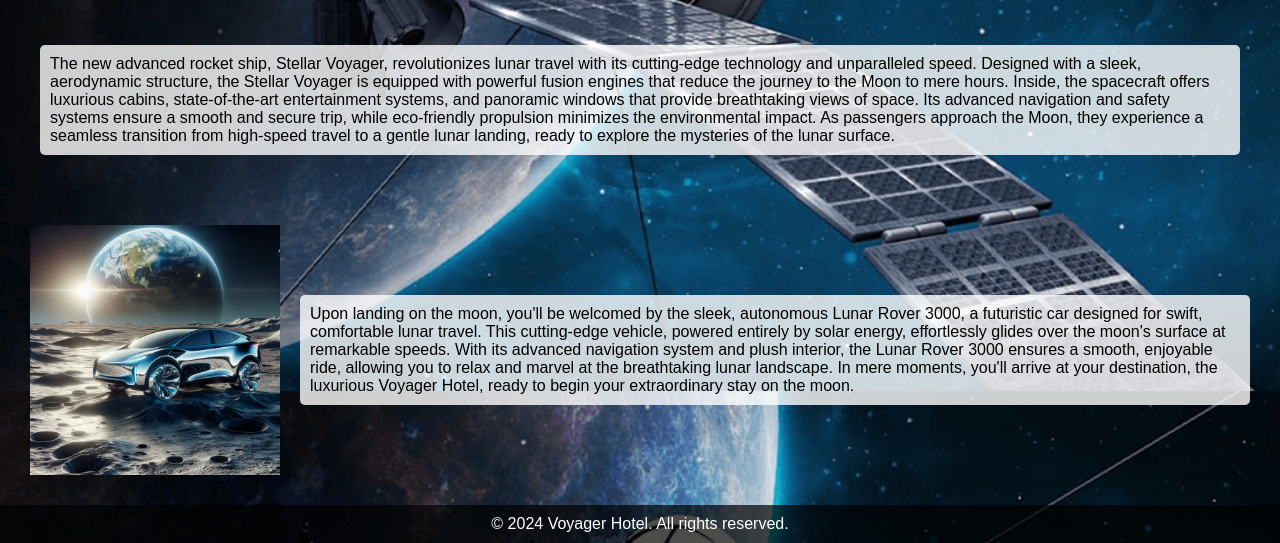
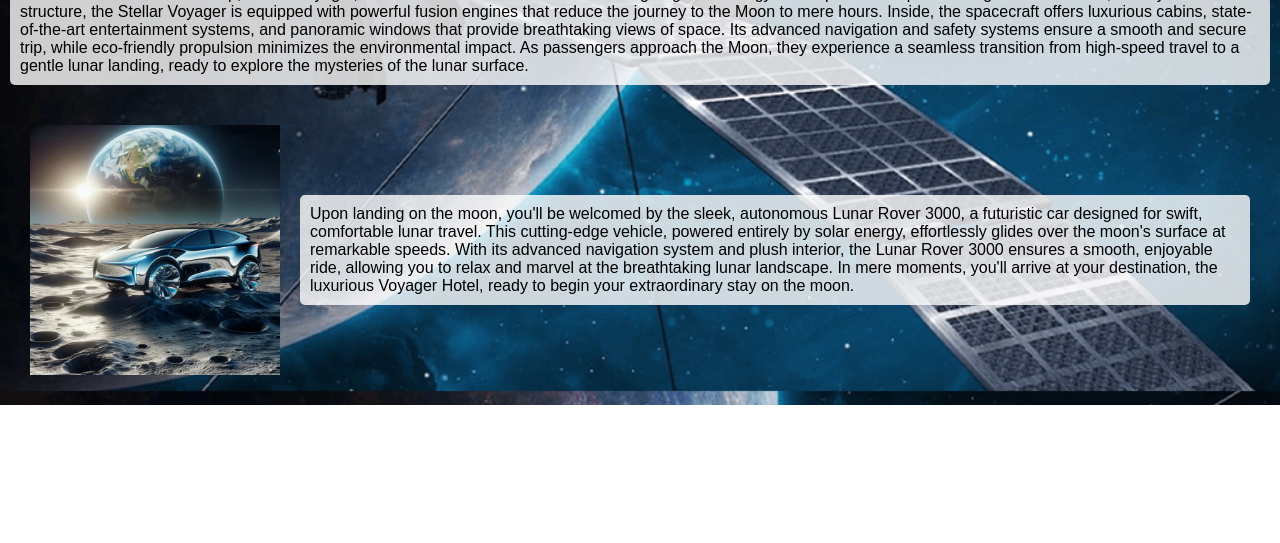
Before and after one commit to Raonaid-Moore/Voyager, a plain HTML site: page templates/transport.html in a window 1280 px wide. Shown: the part 409-952 px from the top of the page. After the commit the page ends 814 px from the top, so only its background shows below. Drawn offline with Linux system fonts and the light colour scheme; files that its build step writes are made by us from their sources.

Commit message:
transport page files moved - Cathal

```diff
--- a/templates/style.css
+++ b/static/css/transport.css
@@ -3,7 +3,7 @@
 <head>
     <meta charset="UTF-8">
     <title>Transport to the Moon</title>
-    <link rel="stylesheet" type="text/css" href="../static/css/style.css">
+    <link rel="stylesheet" type="text/css" href="../static/css/transport.css">
     <style>
         body {
             background-image: url('/static/images/space.png');
--- a/templates/transport.html
+++ b/templates/transport.html
@@ -97,7 +97,7 @@
     </div>
 
     <footer>
-        &copy; 2024 Voyager Hotel. All rights reserved.
+
     </footer>
 </body>
 </html>
```
